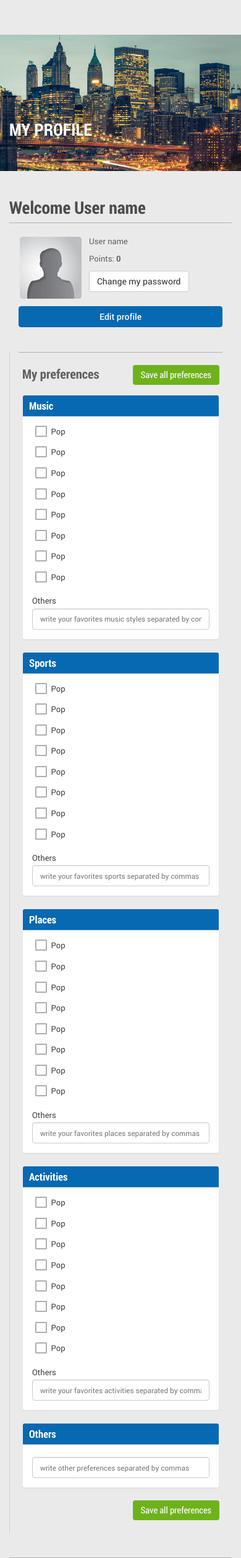
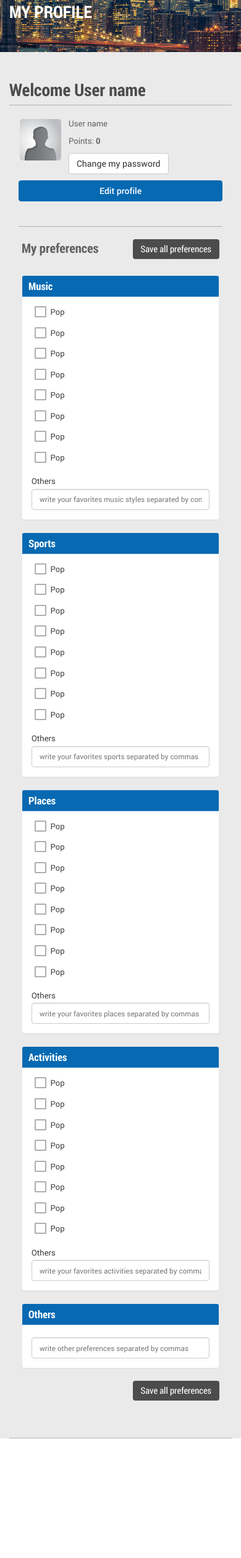
Before and after one commit to jmocana2/fanontour, a PHP site: page /05_my-profile.html in a window 390 px wide. Shown: the whole page at 62% size. After the commit the page ends 2321 px from the top, so only its background shows below. Run offline with PHP 8.4, Linux system fonts and the light colour scheme; style sheets or scripts are compiled from the project's sources; some libraries are stand-ins or nearby versions.

Commit message:
modifications 18/12/2014

```diff
--- a/less/2-quarks/reset.less
+++ b/less/2-quarks/reset.less
@@ -7,6 +7,10 @@ body{
 	line-height: 1.42857;
 	color: #616161;
 	background-color: @colorK4;
+}
+
+main{
+	position: relative;
 }
 
 strong{
--- a/less/3-atoms/backgrounds.less
+++ b/less/3-atoms/backgrounds.less
@@ -2,16 +2,23 @@
 	background: url('../img/backgrounds/home/tickets.jpg') no-repeat center 0;
 	background-size: cover;
 	width: 100%;
-	height: 532px;
-	top: 56px;
+	height: 486px;
+	top: 0;
 }
 
 .bg-container-generic{
 	background: url('../img/backgrounds/general/general-background_200px-h.jpg') no-repeat center 0;
 	background-size: cover;
 	width: 100%;
-	height: 200px;
-	top: 56px;
+	height: 149px;
+	top: 0;
+}
+
+.bg-trans-black-v2{
+	background: url('../img/backgrounds/bg_black_trans_light.png') 0 0;
+	position: relative;
+	height: 149px;
+	width: 100%;
 }
 
 //Results
@@ -66,10 +73,3 @@
 .bg-trans-black{
 	background: url('../img/backgrounds/bg_black_trans_light.png') 0 0;
 }
-
-.bg-trans-black-v2{
-	background: url('../img/backgrounds/bg_black_trans_light.png') 0 0;
-	position: relative;
-	height: 200px;
-	width: 100%;
-}
--- a/less/3-atoms/buttons.less
+++ b/less/3-atoms/buttons.less
@@ -13,7 +13,7 @@
 
 //btn-action
 .btn-action{
-	background-color: @colorG1;
+	background-color: @colorK21;
 	color: @colorW;
 	font: normal 1.131em/1.2em 'roboto_condensedregular', @font-default-system, @font-third;
 	.transition (.7s);
@@ -21,6 +21,7 @@
 
 	&:hover{
 		color: @colorW;
+		background-color: @colorG1;
 		.opacity (@opacity: 0.75);
 	}
 
--- a/less/3-atoms/dropdown.less
+++ b/less/3-atoms/dropdown.less
@@ -103,6 +103,7 @@
 .dropdown-language{
 
 	width: 74px;
+	margin-right: 5px;
 
 	.main-link{
 		background-color: #d2d2d2;
@@ -205,6 +206,7 @@
 		.border-radius (@radius: 0);
 		margin: 0;
 		border: none;
+		z-index: 2001;
 
 		a{
 			color: @colorW;
--- a/less/3-atoms/panels.less
+++ b/less/3-atoms/panels.less
@@ -64,6 +64,15 @@
 
 		&.has-error{
 			background-color: @colorR1;
+		}
+	}
+}
+
+.panel-highlight{
+	.panel-heading{
+		h4{
+			background-color: @colorB1;
+			color: @colorW;
 		}
 	}
 }
--- a/less/4-molecules/header.less
+++ b/less/4-molecules/header.less
@@ -3,7 +3,7 @@
 
 #header{
 	position: relative;
-	z-index: 2;
+	z-index: 2000;
 
 	.sup{
 		height: 58px;
--- a/less/4-molecules/results.less
+++ b/less/4-molecules/results.less
@@ -1,6 +1,8 @@
 //RESULTS
 //===========================
 .results{
+
+	background: url(../img/ajax-loader.gif) no-repeat center 50px;
 
 	#list_results{
 		background-color: @colorK4;
@@ -10,6 +12,7 @@
 		padding: 20px;
 		border-top: 1px @colorK3 solid;
 		margin-bottom: 0;
+		background-color: @colorK4;
 
 		&:hover{
 			background-color: @colorK5;
@@ -76,6 +79,7 @@
 			border-left: 1px @colorK3 solid;
 			margin-left: 10px;
 			padding-left: 10px;
+			background: none;
 		}
 
 		.list-inline{
--- a/less/6-matter/devices-480.less
+++ b/less/6-matter/devices-480.less
@@ -14,6 +14,10 @@
 			top: 49px;
 			right: 15px;
 		}
+
+		#dropdown-money{
+			right: 97px;
+		}
 	}
 
 	//footer
@@ -27,10 +31,6 @@
 				width: 275px;
 			}
 		}
-	}
-
-	.bg-container-generic{
-		height: 220px;
 	}
 
 	//module FanOnTour
@@ -81,4 +81,31 @@
 		}
 	}
 
+	//My profile
+
+	.fanontour-mod-people{
+		.mod-img{
+			width: 71px;
+
+			img{
+				max-width: 100%;
+			}
+		}
+	}
+
+	.fanontour-mod-preferences{
+		border-left: none;
+
+		.fanontour-panel-primary{
+			margin-top: 10px;
+		}
+	}
+
+	//tour
+	.btn-toolbar .btn-group{
+		float: none;
+		margin-top: 10px;
+
+	}
+
 }
--- a/less/6-matter/devices-768.less
+++ b/less/6-matter/devices-768.less
@@ -10,8 +10,6 @@
 
 	//header
 	#header{
-		position: fixed;
-		width: 100%;
 
 		h1{
 			width: 200px;
@@ -88,9 +86,10 @@
 		}
 	}
 
-	//main
-	main{
-		padding-top: 102px;
+	//tour
+	.btn-toolbar .btn-group{
+		margin-top: 10px;
+
 	}
 
 	.dropdown{
@@ -122,6 +121,8 @@
 
 	//search box
 	#fanontour-search-box{
+
+		min-height: 385px;
 
 		.tab{
 			.box-shadow (0 2px 5px #666);
@@ -194,12 +195,17 @@
 	}
 
 	.bg-container{
-		background: url('../img/backgrounds/home/mobile.jpg') no-repeat center 0;
+		background: url('../img/backgrounds/home/mobile.jpg') no-repeat center center;
 		background-size: cover;
+		height: 385px;
 	}
 
 	.bg-container-generic{
-		height: 183px;
+		height: 84px;
+	}
+
+	.bg-trans-black-v2{
+		height: 84px;
 	}
 
 	//RESULTS
--- a/less/6-matter/devices-992.less
+++ b/less/6-matter/devices-992.less
@@ -16,10 +16,27 @@
 		}
 	}
 
+	.title-photo{
+		padding-top: 0;
+	}
+
+	.bg-container-generic{
+		height: 145px;
+	}
+
+	.bg-trans-black-v2{
+		height: 145px;
+	}
+
 	//search box
 	#fanontour-search-box{
 		.tab-default{
 			width: 100%;
 		}
+
+		#tab-tickets input{
+			width: 200px;
+			margin: 0 auto 20px auto;
+		}
 	}
 }
--- /dev/null
+++ b/less/6-matter/print.less
@@ -0,0 +1,17 @@
+//Print
+//=======================
+
+//Tours
+@media print {
+	#header, #footer, .bg-container, .breadcrumb, .btn-group, .list-social, .btn-note, {
+		display: none;
+	}
+
+	h1{
+		color: @colorK2;
+	}
+
+	.fanontour-mod-information{
+		display: block !important;
+	}
+}
--- a/less/main.less
+++ b/less/main.less
@@ -49,3 +49,4 @@
 @import "6-matter/devices-992";
 @import "6-matter/devices-768";
 @import "6-matter/devices-480";
+@import "6-matter/print";
```
Also changed, not shown: less/3-atoms/tables.less (+87 -6 lines).
